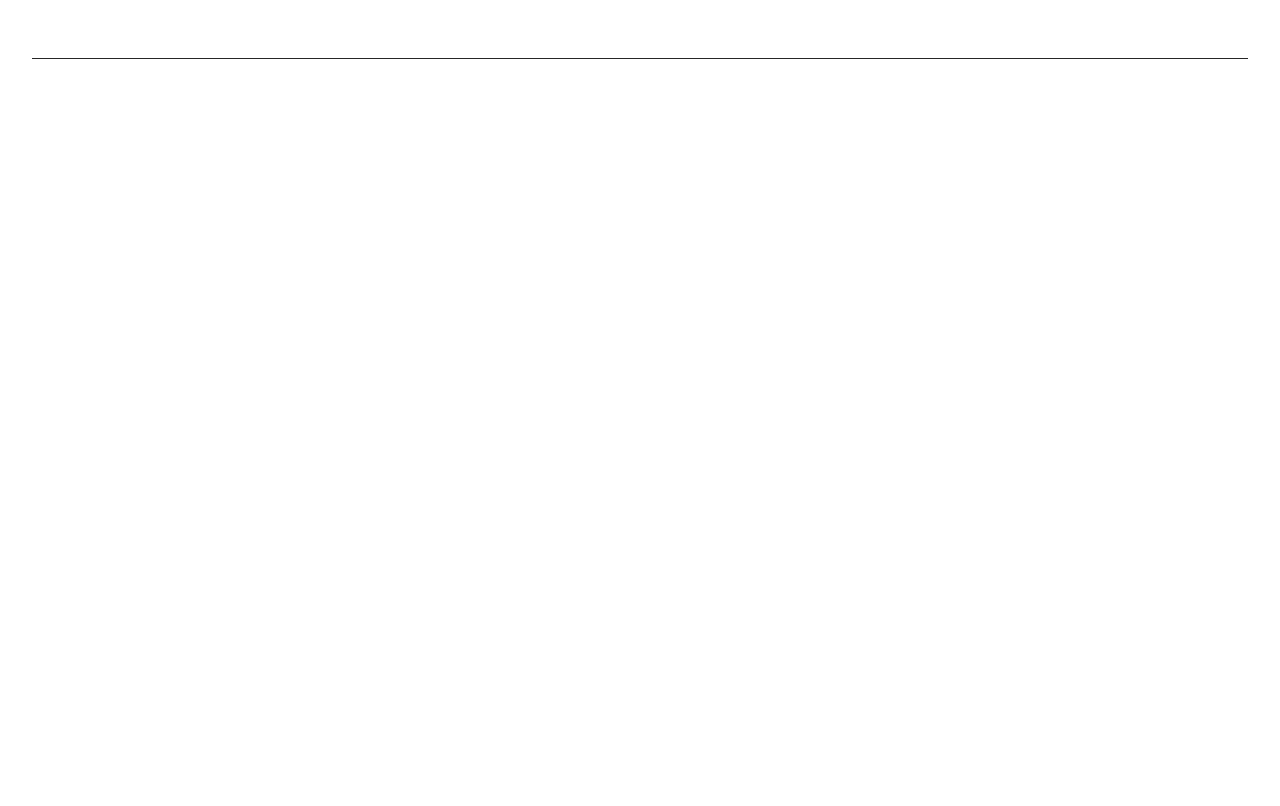
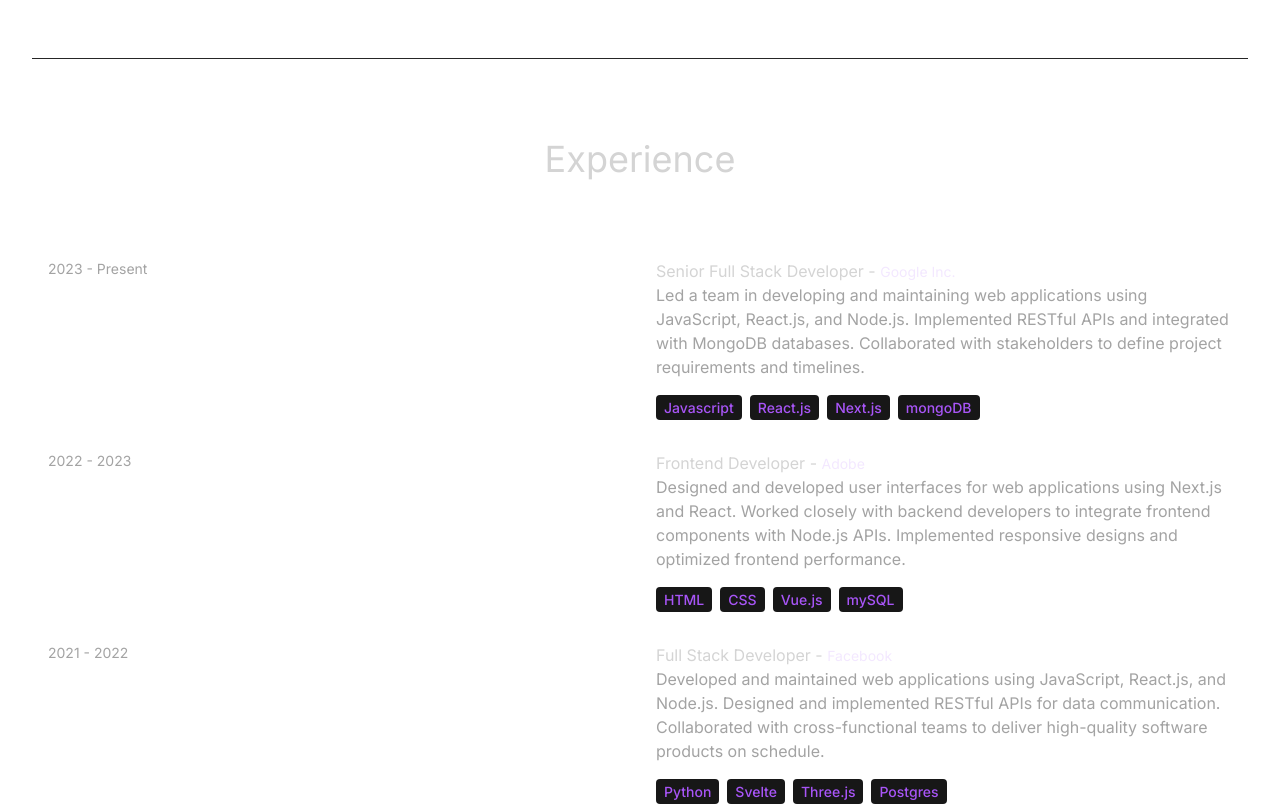
Before and after one commit to ByronDein/portfolio, a React (Vite) app: page / in a window 1280 px wide. Shown: the part 1960-2766 px from the top of the page. Before the commit the page ends 2019 px from the top, so only its background shows below. Built offline with nearby package versions, Linux system fonts and the light colour scheme; the HTML template or start-up script is replaced by a standard one.

Commit message:
feat-add-experience-section

```diff
--- a/src/App.jsx
+++ b/src/App.jsx
@@ -1,4 +1,5 @@
 import About from "./components/About"
+import Experience from "./components/Experience"
 import Hero from "./components/Hero"
 import NavBar from "./components/NavBar"
 import Technologies from "./components/Technologies"
@@ -16,6 +17,7 @@
                 <Hero />
                 <About />
                 <Technologies />
+                <Experience />
             </div>
 
         </div>
--- /dev/null
+++ b/src/components/Experience.jsx
@@ -0,0 +1,29 @@
+import { EXPERIENCES } from "../constants"
+
+const Experience = () => {
+    return (
+        <div className="border-b border-neutral-900 pb-4">
+            <h2 className='my-20 text-center text-4xl'> Experience</h2>
+            <div>
+                {EXPERIENCES.map((experience, index) => (
+                    <div key={index} className="mb-8 flex flex-wrap lg:justify-center">
+                        <div className="w-full lg:w-1/2">
+                            <p className="mb-2 text-sm text-neutral-400">{experience.year} </p>
+                        </div>
+                        <div className="w-full max-w-xl lg:w-3/4">
+                            <h6>
+                                {experience.role} - <span className="text-sm text-purple-100">{experience.company}</span>
+                            </h6>
+                            <p className="mb-4 text-neutral-400">{experience.description}</p>
+                            {experience.technologies.map((technology, index) =>(
+                                <span key={index} className="mr-2 mt-4 rounded bg-neutral-900 px-2 py-1 text-sm font-medium text-purple-500">{technology}</span>
+                            ))}
+                        </div>
+                    </div>
+                ))}
+            </div>
+        </div>
+    )
+}
+
+export default Experience
```
